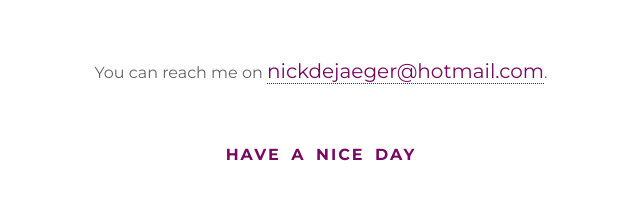
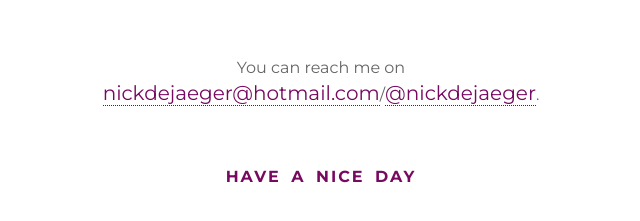
Before and after one commit to nickdejaeger/nickdejaeger.github.io, a plain HTML site: page index.html in a window 1280 px wide. Shown: the part 257-478 px from the top of the page, without its empty margins (319-959 px from the left). Drawn offline with Linux system fonts and the light colour scheme.

Commit message:
update page

```diff
--- a/index.html
+++ b/index.html
@@ -83,7 +83,7 @@
                 <p>I am specialized in <span class="thecolor">HTML<em>5</em></span>, <span class="thecolor">CSS<em>3</em></span> and <span class="thecolor">Javascript</span> in combination with an easy to maintain <span class="thecolor">Wordpress</span> back-end.</p>
             </div>
             <div class="contact">
-                <p>You can reach me on <span class="thecolor"><a href="mailto:nickdejaeger@hotmail.com" class="thecolor">nickdejaeger@hotmail.com</a></span>.</p>
+                <p>You can reach me on <span class="thecolor"><a href="mailto:nickdejaeger@hotmail.com" class="thecolor">nickdejaeger@hotmail.com</a></span>/<span class="thecolor"><a href="https://twitter.com/nickdejaeger" class="thecolor" target="_blank">@nickdejaeger</a></span>.</p>
             </div>
             <div class="outro">
                 <span class="bye thecolor">Have a nice day</span>
```
